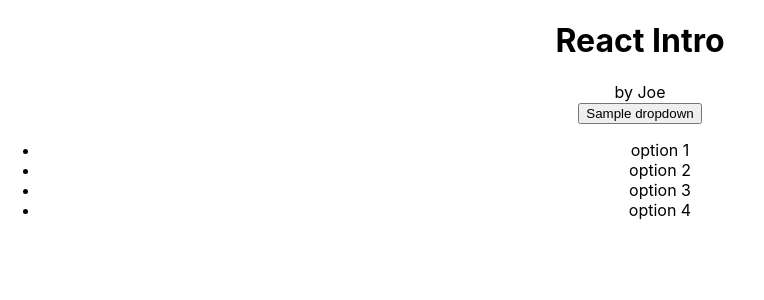
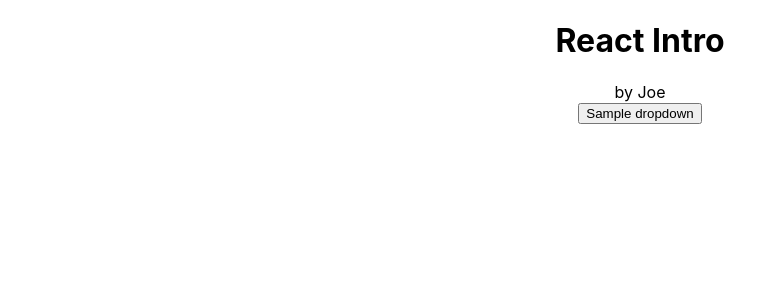
Before and after one commit to CommandShiftHQ/react-intro, a React (Create React App) app: page / in a window 1280 px wide. Shown: the top 300 px of the page, without its empty margins (0-764 px from the left). Built offline with nearby package versions, Linux system fonts and the light colour scheme.

Commit message:
Render .dropdown__body conditionally

```diff
--- a/src/components/Dropdown.js
+++ b/src/components/Dropdown.js
@@ -1,17 +1,23 @@
 import React from 'react';
 
 const Dropdown = ({title, options}) => {
+  const isOpen = false;
 
   return (
     <div className="dropdown">
       <button className="dropdown__header">
         {title}
       </button>
-      <div className="dropdown__body">
-        <ul>
-          {options.map((option, i) => <li key={i} >{option}</li>)}
-        </ul>
-      </div>
+      {
+        isOpen && (
+          <div className="dropdown__body">
+            <ul>
+              {options.map((option, i) => <li key={i} >{option}</li>)}
+            </ul>
+          </div>
+        )
+      }
+
     </div>
   );
 }
```
